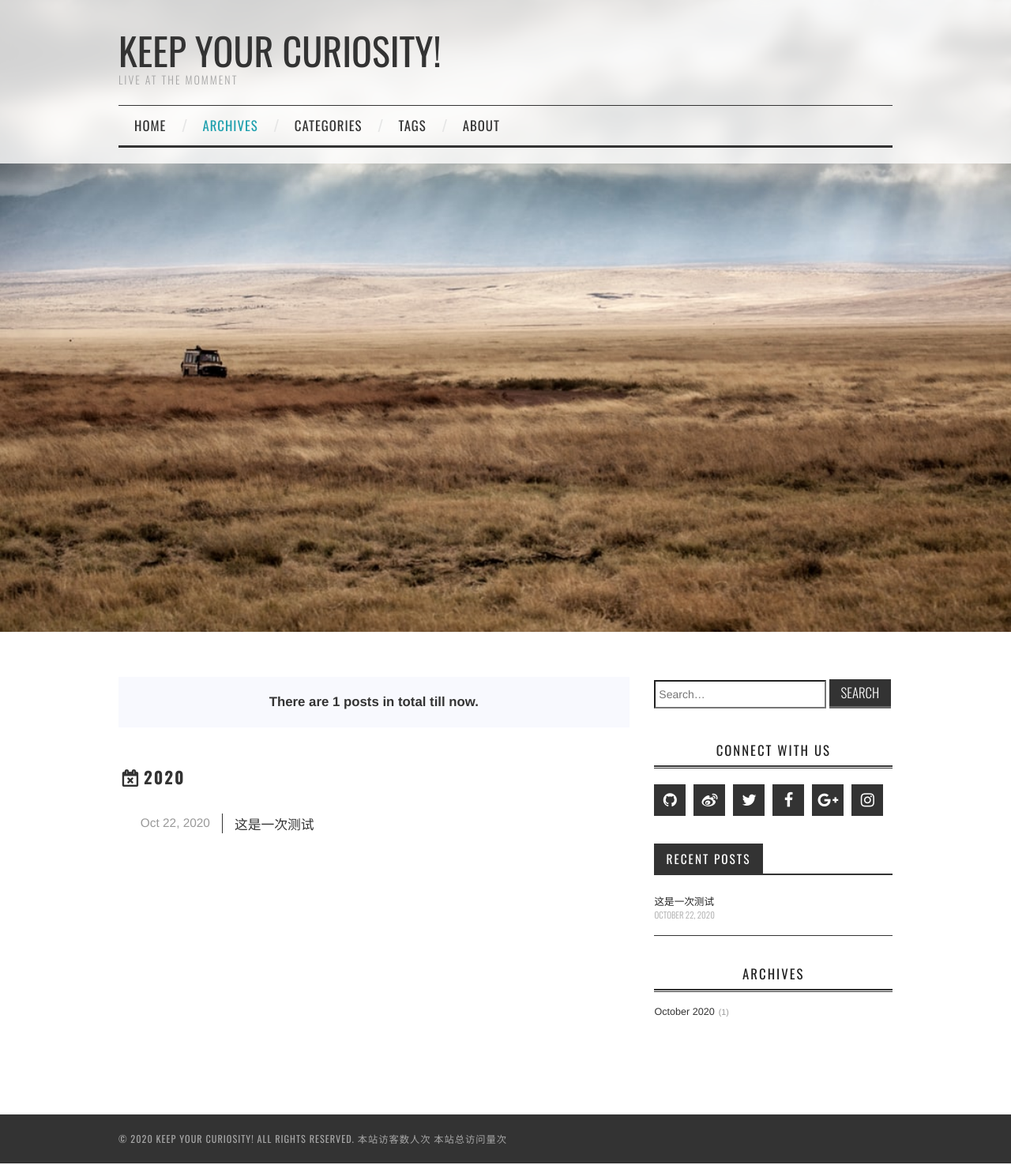
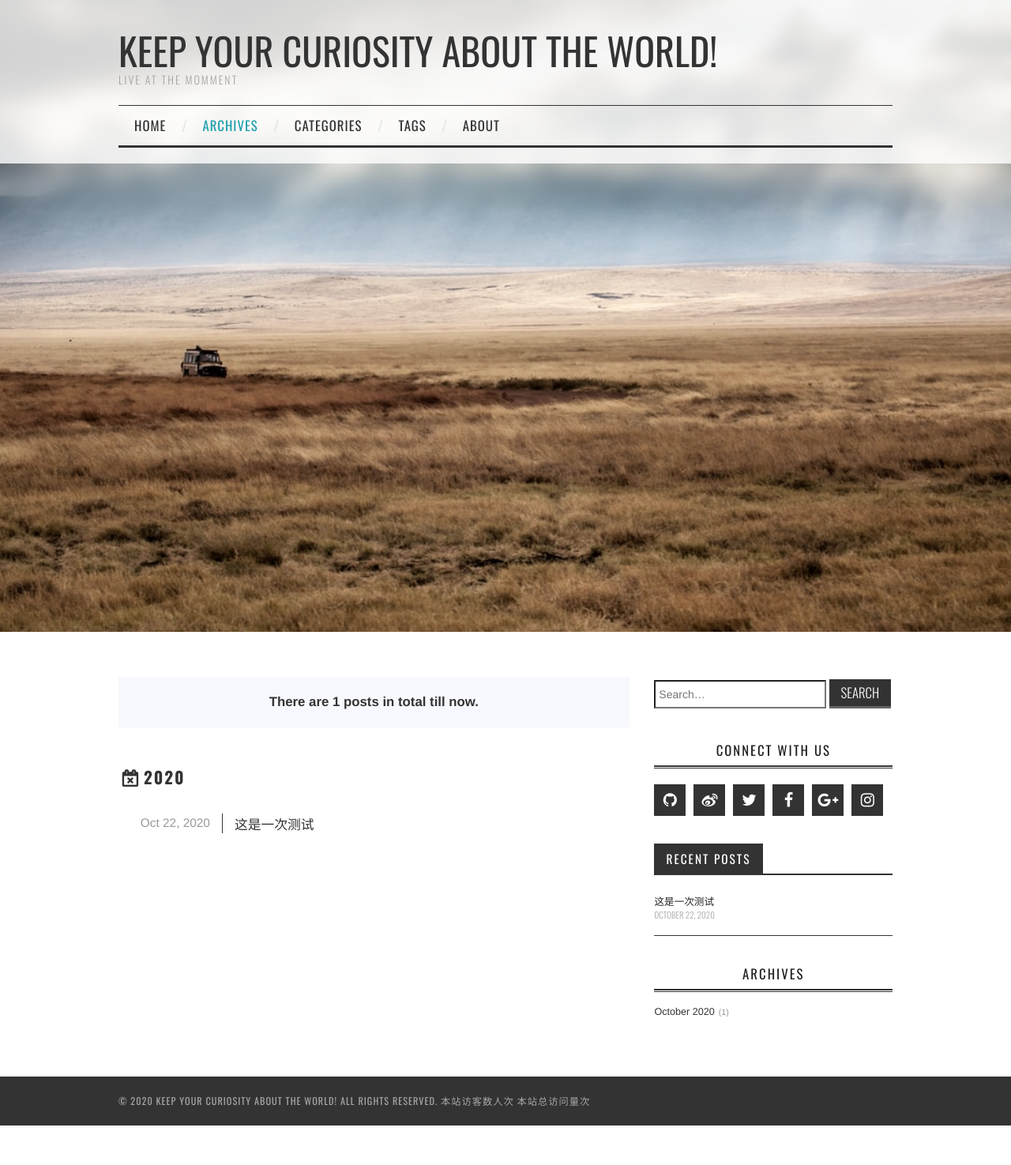
Before and after one commit to 0xac9527/0xac9527.github.io, a plain HTML site: page archives/2020/10/index.html in a window 1280 px wide. Shown: the whole page at 79% size. After the commit the page ends 1427 px from the top, so only its background shows below. Drawn offline with nearby package versions, Linux system fonts and the light colour scheme; some packages are replaced by stand-ins of ours; a script that the page names is missing.

Commit message:
Site updated: 2020-10-23 20:48:08

```diff
--- a/2020/10/22/first/index.html
+++ b/2020/10/22/first/index.html
@@ -3,7 +3,7 @@
 <head>
   <meta charset="utf-8">
 
-  <title>这是一次测试 | Keep Your Curiosity!</title>
+  <title>这是一次测试 | Keep Your Curiosity About The World!</title>
   <meta name="viewport" content="width=device-width, initial-scale=1, maximum-scale=1">
 
 
@@ -13,7 +13,7 @@
 <meta property="og:type" content="article">
 <meta property="og:title" content="这是一次测试">
 <meta property="og:url" content="http://example.com/2020/10/22/first/index.html">
-<meta property="og:site_name" content="Keep Your Curiosity!">
+<meta property="og:site_name" content="Keep Your Curiosity About The World!">
 <meta property="og:description" content="神衹创造的第一代人类乃是黄金的一代。那时候统治天国的是克洛诺斯（即萨图恩）。这代人生活得如同神衹一样，他们无忧无虑，没有繁重的劳动，也没有苦恼和贫困。大地给他们提供了各种各样的硕果，丰盛的草地上牛羊成群，他们平和地从事劳动，几乎不会衰老。当他们感到死期来临的时候，便沉入安详的长眠之中。当命运之神判定黄金的一代人从地上消失时，他们都成为仁慈的保护神，在云雾中来来去去，他们是一切善举的施主，维护法律和">
 <meta property="og:locale">
 <meta property="article:published_time" content="2020-10-21T17:33:32.763Z">
@@ -21,7 +21,7 @@
 <meta property="article:author" content="Humberto">
 <meta name="twitter:card" content="summary">
 
-    <link rel="alternate" href="/atom.xml" title="Keep Your Curiosity!" type="application/atom+xml">
+    <link rel="alternate" href="/atom.xml" title="Keep Your Curiosity About The World!" type="application/atom+xml">
 
   <link rel="icon" href="/css/images/favicon.ico">
 
@@ -91,7 +91,7 @@
 
           <h1 class="site-title">
 
-              <a href="/" title="Keep Your Curiosity!" rel="home"> Keep Your Curiosity! </a>
+              <a href="/" title="Keep Your Curiosity About The World!" rel="home"> Keep Your Curiosity About The World! </a>
 
           </h1>
 
@@ -235,7 +235,7 @@
 
   <div class="clearfix container">
       <div class="site-info">
-	      &copy; 2020 Keep Your Curiosity! All Rights Reserved.
+	      &copy; 2020 Keep Your Curiosity About The World! All Rights Reserved.
 
             <span id="busuanzi_container_site_uv">
               本站访客数<span id="busuanzi_value_site_uv"></span>人次
--- a/archives/2020/10/index.html
+++ b/archives/2020/10/index.html
@@ -3,7 +3,7 @@
 <head>
   <meta charset="utf-8">
 
-  <title>Archives: 2020/10 | Keep Your Curiosity!</title>
+  <title>Archives: 2020/10 | Keep Your Curiosity About The World!</title>
   <meta name="viewport" content="width=device-width, initial-scale=1, maximum-scale=1">
 
 
@@ -11,15 +11,15 @@
 
   <meta name="description" content="Live at the momment">
 <meta property="og:type" content="website">
-<meta property="og:title" content="Keep Your Curiosity!">
+<meta property="og:title" content="Keep Your Curiosity About The World!">
 <meta property="og:url" content="http://example.com/archives/2020/10/index.html">
-<meta property="og:site_name" content="Keep Your Curiosity!">
+<meta property="og:site_name" content="Keep Your Curiosity About The World!">
 <meta property="og:description" content="Live at the momment">
 <meta property="og:locale">
 <meta property="article:author" content="Humberto">
 <meta name="twitter:card" content="summary">
 
-    <link rel="alternate" href="/atom.xml" title="Keep Your Curiosity!" type="application/atom+xml">
+    <link rel="alternate" href="/atom.xml" title="Keep Your Curiosity About The World!" type="application/atom+xml">
 
   <link rel="icon" href="/css/images/favicon.ico">
 
@@ -89,7 +89,7 @@
 
           <h1 class="site-title">
 
-              <a href="/" title="Keep Your Curiosity!" rel="home"> Keep Your Curiosity! </a>
+              <a href="/" title="Keep Your Curiosity About The World!" rel="home"> Keep Your Curiosity About The World! </a>
 
           </h1>
 
@@ -333,7 +333,7 @@
 
   <div class="clearfix container">
       <div class="site-info">
-	      &copy; 2020 Keep Your Curiosity! All Rights Reserved.
+	      &copy; 2020 Keep Your Curiosity About The World! All Rights Reserved.
 
             <span id="busuanzi_container_site_uv">
               本站访客数<span id="busuanzi_value_site_uv"></span>人次
```
Also changed, not shown: about/index.html (+5 -5 lines), archives/2020/index.html (+6 -6 lines), archives/index.html (+6 -6 lines), categories/index.html (+5 -5 lines), content.json (+1 -1 lines), index.html (+6 -6 lines), tags/index.html (+5 -5 lines).
